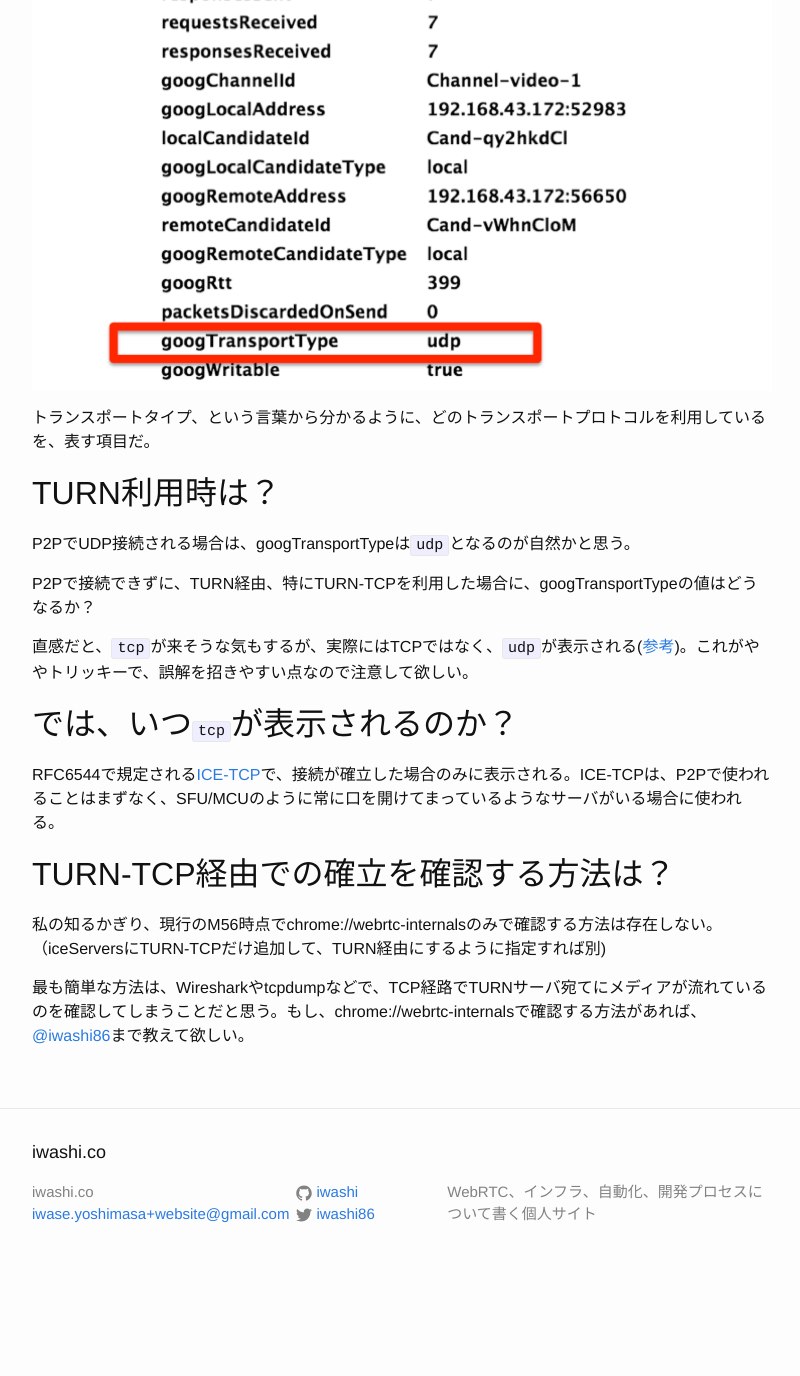
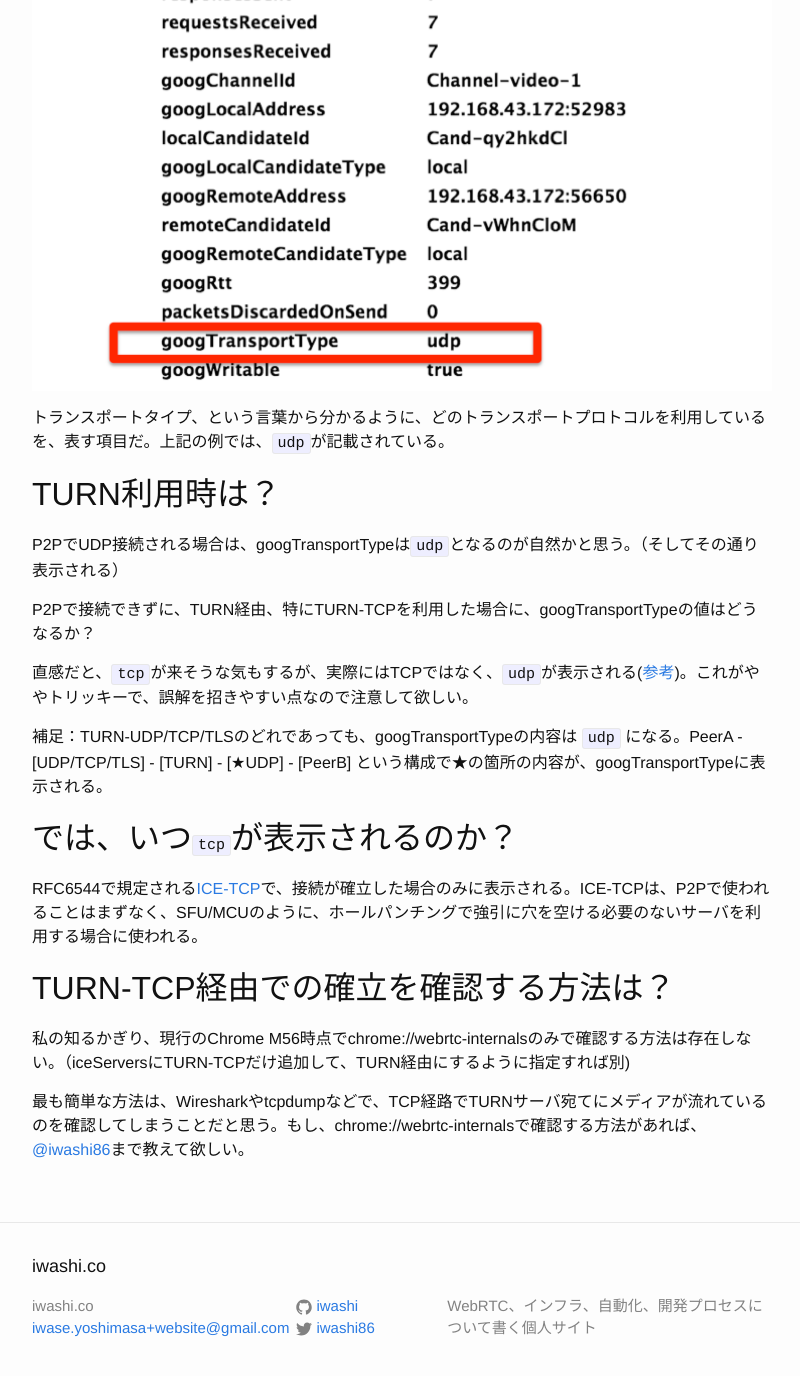
Before and after one commit to iwashi/iwashi.github.io, a Jekyll site: the page built from _posts/2017-02-17-webrtc-chrome-debugging-tips.md, in a window 1280 px wide and 1400 px high, scrolled down 762 px. Shown: the top 1376 px of the window, without its empty margins (238-1038 px from the left). Built offline with Jekyll 4.4.1, drawn with Linux system fonts in a browser that asks for light colours; before the commit the page ends 2048 px from its top, so only the background shows below that; some of the changed text lies outside the part shown.

Commit message:
Update 2017-02-17-webrtc-chrome-debugging-tips.md

```diff
--- a/_posts/2017-02-17-webrtc-chrome-debugging-tips.md
+++ b/_posts/2017-02-17-webrtc-chrome-debugging-tips.md
@@ -8,7 +8,7 @@ tags: []
 
 WebRTCのデバッグで、非常に簡単に使えて便利なものがChromeの"chrome://webrtc-internals"だ。少し見方に癖があるかもしれないが、多彩な情報が取得できるので、開発時に非常に役に立つ。
 
-便利な一方で、読み方に少々気をつけない点もあるので、本記事はその1つを紹介する。
+便利な一方で、読み方に少々気をつけないといけない点もあるので、本記事はその1つを紹介する。
 
 ## googTransportType とは
 
@@ -18,22 +18,24 @@ chrome://webrtc-internals の画面右側には接続しているコネクショ
 
 ![googTransportType](/assets/images/20170217_chromewebrtcinternal.png)
 
-トランスポートタイプ、という言葉から分かるように、どのトランスポートプロトコルを利用しているを、表す項目だ。
+トランスポートタイプ、という言葉から分かるように、どのトランスポートプロトコルを利用しているを、表す項目だ。上記の例では、`udp`が記載されている。
 
 ## TURN利用時は？
 
-P2PでUDP接続される場合は、googTransportTypeは`udp`となるのが自然かと思う。
+P2PでUDP接続される場合は、googTransportTypeは`udp`となるのが自然かと思う。（そしてその通り表示される）
 
 P2Pで接続できずに、TURN経由、特にTURN-TCPを利用した場合に、googTransportTypeの値はどうなるか？
 
 直感だと、`tcp`が来そうな気もするが、実際にはTCPではなく、`udp`が表示される([参考](https://bugs.chromium.org/p/webrtc/issues/detail?id=2985))。これがややトリッキーで、誤解を招きやすい点なので注意して欲しい。
 
+補足：TURN-UDP/TCP/TLSのどれであっても、googTransportTypeの内容は `udp` になる。PeerA - [UDP/TCP/TLS] - [TURN] - [★UDP] - [PeerB] という構成で★の箇所の内容が、googTransportTypeに表示される。
+
 ## では、いつ`tcp`が表示されるのか？
 
-RFC6544で規定される[ICE-TCP](https://tools.ietf.org/html/rfc6544)で、接続が確立した場合のみに表示される。ICE-TCPは、P2Pで使われることはまずなく、SFU/MCUのように常に口を開けてまっているようなサーバがいる場合に使われる。
+RFC6544で規定される[ICE-TCP](https://tools.ietf.org/html/rfc6544)で、接続が確立した場合のみに表示される。ICE-TCPは、P2Pで使われることはまずなく、SFU/MCUのように、ホールパンチングで強引に穴を空ける必要のないサーバを利用する場合に使われる。
 
 ## TURN-TCP経由での確立を確認する方法は？
 
-私の知るかぎり、現行のM56時点でchrome://webrtc-internalsのみで確認する方法は存在しない。（iceServersにTURN-TCPだけ追加して、TURN経由にするように指定すれば別)
+私の知るかぎり、現行のChrome M56時点でchrome://webrtc-internalsのみで確認する方法は存在しない。（iceServersにTURN-TCPだけ追加して、TURN経由にするように指定すれば別)
 
 最も簡単な方法は、Wiresharkやtcpdumpなどで、TCP経路でTURNサーバ宛てにメディアが流れているのを確認してしまうことだと思う。もし、chrome://webrtc-internalsで確認する方法があれば、[@iwashi86](https://twitter.com/iwashi86)まで教えて欲しい。
```
